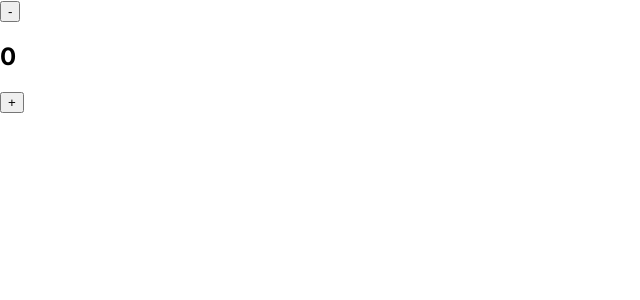
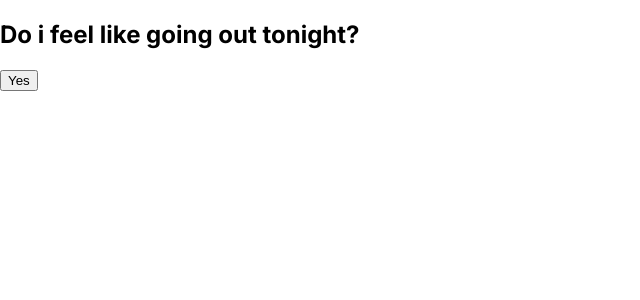
Before and after one commit to Bezy427/meme-generator, a React (Vite) app: page / in a window 1280 px wide. Shown: the top 300 px of the page, without its empty margins (0-640 px from the left). Built offline with nearby package versions, Linux system fonts and the light colour scheme.

Commit message:
function callbacks

```diff
--- a/src/App.jsx
+++ b/src/App.jsx
@@ -4,22 +4,21 @@ import Header from "./components/Header";
 import Main from "./components/Main";
 
 export default function App() {
-  const [count, setCount] = useState(0)
+  const [isGoingOut, setIsGoingOut] = useState(true)
 
-  function add() {
-    setCount(prevCount => prevCount + 1)
-  }
+  // function toggleIsGoingOut() {
+  //   setIsGoingOut(prevCount)
+  // }
 
-  function minus() {
-    setCount(prevCount => prevCount - 1)
+  function changeMind() {
+    setIsGoingOut(prev => !prev)
   }
 
   return (
     <main>
       <div>
-        <button onClick={minus} className="minus">-</button>
-        <h2>{count}</h2>
-        <button onClick={add} className="minus">+</button>
+        <h2>Do i feel like going out tonight?</h2>
+        <button onClick={changeMind} className="value" aria-label={`Current answer is ${isGoingOut ? "Yes" : "No"}. Click to change it.`}>{isGoingOut ? "Yes" : "No"}</button>
       </div>
     </main>
     // <>
```
